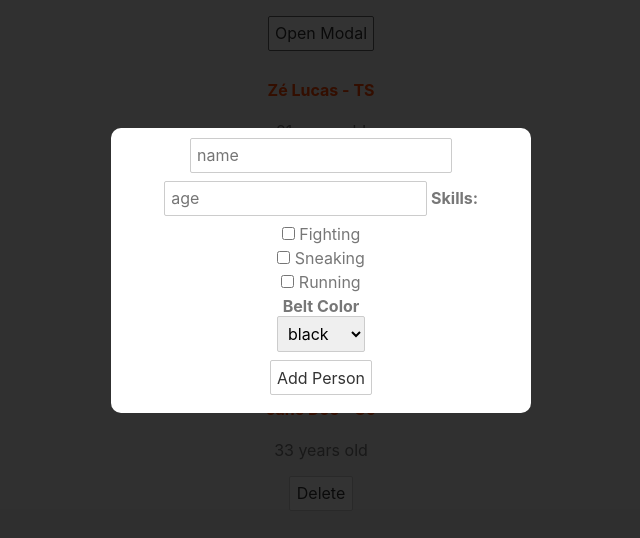
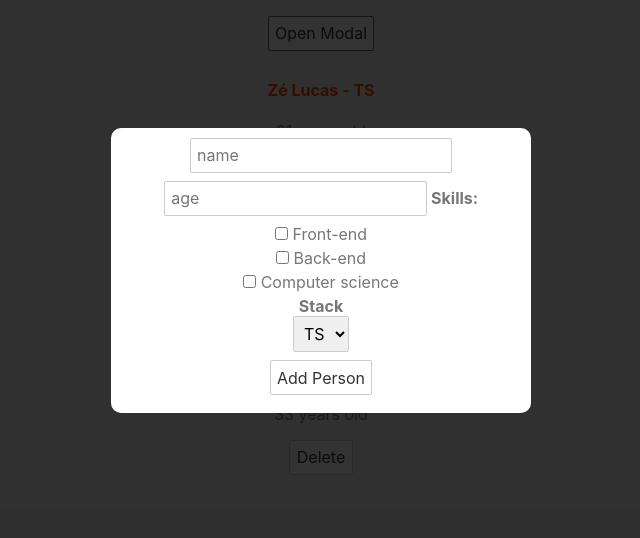
Before and after one commit to joselucassr/SvelteCrashCourseNetNinja, a Svelte app: page / in a window 1280 px wide. Both pictures are taken after a click on the button "Open Modal". Shown: the top 538 px of the page, without its empty margins (319-959 px from the left). Built offline with nearby package versions, Linux system fonts and the light colour scheme.

Commit message:
Dispatching custom event.

```diff
--- a/src/AddPersonForm.svelte
+++ b/src/AddPersonForm.svelte
@@ -1,11 +1,25 @@
 <script lang="ts">
+  import { createEventDispatcher } from 'svelte';
+
+  import type { IPerson } from './types';
+
+  let dispatch = createEventDispatcher();
+
   let name: string;
-  let beltColor: string;
+  let stack: string;
   let age: number;
   let skills: string[] = [];
 
   const handdleSubmit = (): void => {
-    console.log(name, beltColor, age, skills);
+    const person: IPerson = {
+      name,
+      stack,
+      age,
+      skills,
+      id: Math.random(),
+    };
+
+    dispatch('addPerson', person);
   };
 </script>
 
@@ -15,22 +29,23 @@
 
   <strong>Skills:</strong>
   <label>
-    <input type="checkbox" bind:group={skills} value="fighting" /> Fighting
+    <input type="checkbox" bind:group={skills} value="front-end" /> Front-end
   </label>
   <label>
-    <input type="checkbox" bind:group={skills} value="sneaking" /> Sneaking
+    <input type="checkbox" bind:group={skills} value="back-end" /> Back-end
   </label>
   <label>
-    <input type="checkbox" bind:group={skills} value="running" /> Running
+    <input type="checkbox" bind:group={skills} value="computer science" /> Computer
+    science
   </label>
 
-  <strong>Belt Color</strong>
+  <strong>Stack</strong>
   <br />
-  <select bind:value={beltColor}>
-    <option value="black">black</option>
-    <option value="orange">orange</option>
-    <option value="brown">brown</option>
-    <option value="white">white</option>
+  <select bind:value={stack}>
+    <option value="TS">TS</option>
+    <option value="JS">JS</option>
+    <option value="PY">PY</option>
+    <option value="C#">C#</option>
   </select>
 
   <br />
--- a/src/App.svelte
+++ b/src/App.svelte
@@ -1,4 +1,5 @@
 <script lang="ts">
+  import type { IPerson } from './types';
   import Modal from './Modal.svelte';
   import AddPersonForm from './AddPersonForm.svelte';
 
@@ -9,7 +10,7 @@
     showModal = !showModal;
   };
 
-  let people = [
+  let people: IPerson[] = [
     { id: 1, name: 'Zé Lucas', stack: 'TS', age: 21 },
     { id: 2, name: 'John Doe', stack: 'JS', age: 35 },
     { id: 3, name: 'Jane Doe', stack: 'Go', age: 33 },
@@ -18,10 +19,17 @@
   const removePerson = (id: number): void => {
     people = people.filter((person) => person.id !== id);
   };
+
+  const addPerson = (e): void => {
+    const person: IPerson = e.detail;
+    people = [person, ...people];
+
+    toggleModal();
+  };
 </script>
 
 <Modal on:click={toggleModal} {isPromo} {showModal}>
-  <AddPersonForm />
+  <AddPersonForm on:addPerson={addPerson} />
 </Modal>
 <main>
   <button on:click|once={toggleModal}>Open Modal</button>
@@ -30,8 +38,13 @@
     <div>
       <h4>{person.name} - {person.stack}</h4>
       <p>{person.age} years old</p>
-      {#if person.stack === 'TS'}
-        <p>Boa sorte</p>
+      {#if person.skills}
+        {#each person.skills as skill (skill)}
+          <p><strong>{skill}</strong></p>
+          {' '}
+        {/each}
+
+        <br />
       {/if}
       <button on:click={() => removePerson(person.id)}>Delete</button>
     </div>
--- /dev/null
+++ b/src/types.ts
@@ -0,0 +1,7 @@
+export interface IPerson {
+  name: string;
+  stack: string;
+  age: number;
+  skills?: string[];
+  id: number;
+}
```
